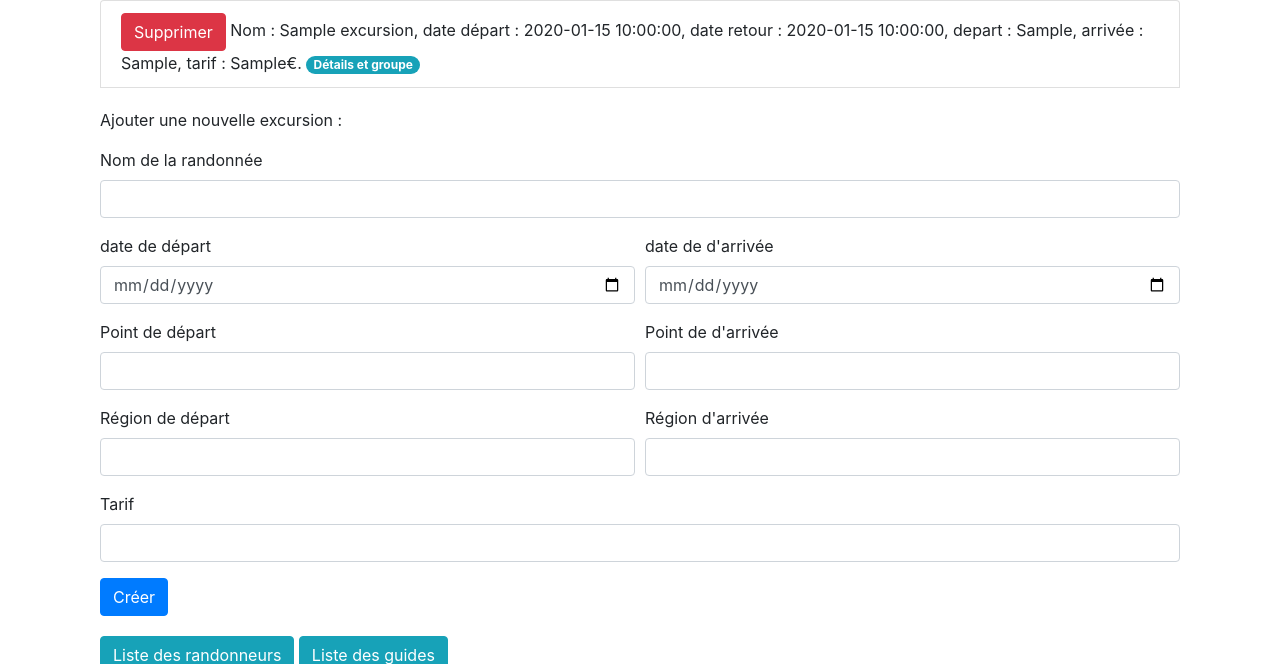
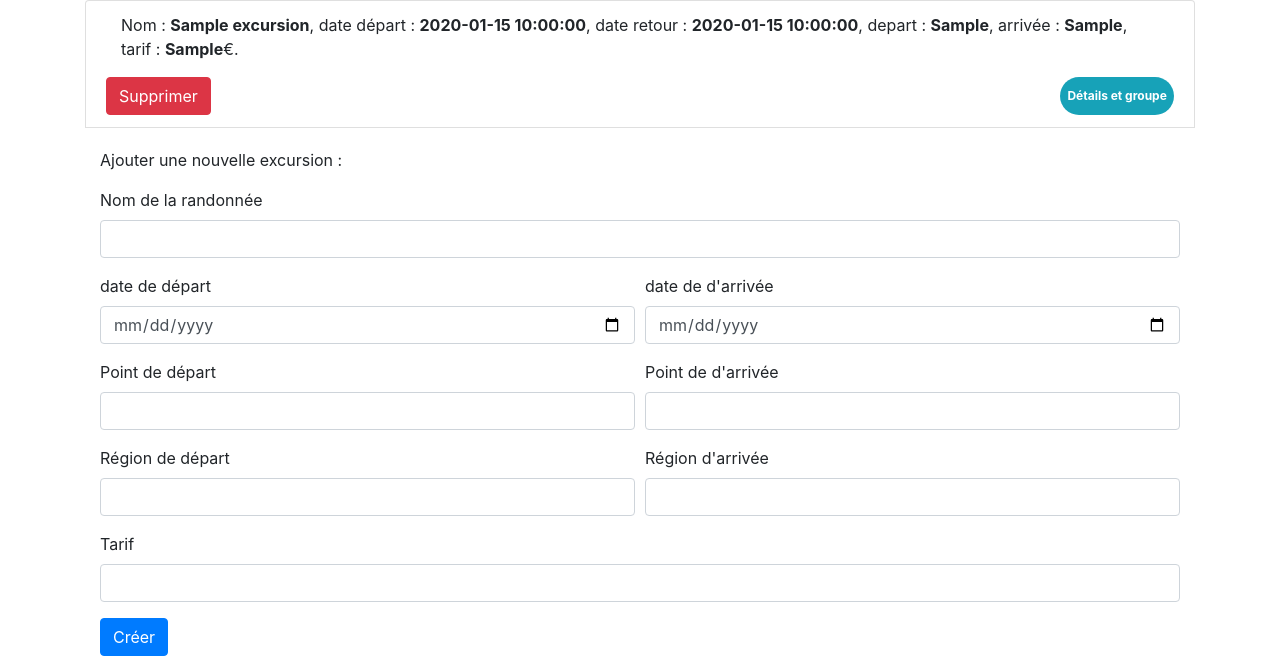
Before and after one commit to AlxandrV/natural_coach, a PHP site: page / in a window 1280 px wide. Shown: the part 64-728 px from the top of the page. Run offline with PHP 8.4, Linux system fonts and the light colour scheme; the visitor is signed in with stand-in values (Sample User, id 1); tables that the repository leaves empty or names only in its code hold one stand-in row (values such as "Sample post").

Commit message:
Update - Ajax insert new excursion

```diff
--- a/ajout.php
+++ b/ajout.php
@@ -35,7 +35,7 @@ if(!empty($_POST['nom_excursion']) && !empty($_POST['date_depart']) && !empty($_
 
     // Réponse Ajax
     $reponse_ajax = $bdd -> query('SELECT * FROM `excursion` ORDER BY id DESC LIMIT 1');
-    //var_dump($reponse_ajax);
+    //var_dump($reponse_ajax)
     $donnees = $reponse_ajax -> fetch();
     echo json_encode($donnees);
 
--- a/index.php
+++ b/index.php
@@ -60,16 +60,25 @@ session_start();
 
             <!-- Liste éxcursion et form pour suppression -->
             <form action="ajout.php" method="POST">
-                <ul class="list-group">
+                <ul class="list-group" id="list">
                 <?php
                 while($donnees = $excursion -> fetch()){
                     ?>
-                    <li class="list-group-item" id="clone">
-                        <button type="submit" name="delete" value="<?php echo $donnees['id']?>" class="btn btn-danger">Supprimer</button> Nom : <span><?php echo $donnees['nom'] ?></span>, date départ : <span><?php echo $donnees['date_depart'] ?></span>, date retour : <span><?php echo $donnees['date_retour'] ?></span>, depart : <span><?php echo $donnees['point_depart'] ?></span>, arrivée : <span><?php echo $donnees['point_arrivee'] ?></span>, tarif : <span><?php echo $donnees['tarif'] ?></span>€. <a href="excursion.php?n=<?php echo $donnees['id'] ?>" class="badge badge-pill badge-info">Détails et groupe</a></li>
+                    <li class="list-group-item row d-flex justify-content-between">
+                        <p class="col-12"> Nom : <span><?php echo $donnees['nom'] ?></span>, date départ : <span><?php echo $donnees['date_depart'] ?></span>, date retour : <span><?php echo $donnees['date_retour'] ?></span>, depart : <span><?php echo $donnees['point_depart'] ?></span>, arrivée : <span><?php echo $donnees['point_arrivee'] ?></span>, tarif : <span><?php echo $donnees['tarif'] ?></span>€.</p>
+                        <button type="submit" name="delete" value="<?php echo $donnees['id']?>" class="btn btn-danger">Supprimer</button>
+                        <a href="excursion.php?n=<?php echo $donnees['id'] ?>" class="badge badge-pill badge-info d-flex align-items-center">Détails et groupe</a>
+                    </li>
                     <?php
                 }
                 ?>
-                <template id="reponse_ajax"></template>
+                <template id="reponse_ajax">
+                    <li class="list-group-item row d-flex justify-content-between" id="clone">
+                        <p class="col-12">Nom : <span></span>, date départ : <span></span>, date retour : <span></span>, depart : <span></span>, arrivée : <span></span>, tarif : <span></span>€.</p>
+                        <button type="submit" name="delete" value="" class="btn btn-danger">Supprimer</button>
+                        <a href="" class="badge badge-pill badge-info d-flex align-items-center">Détails et groupe</a>
+                    </li>
+                </template>
                 </ul>
             </form>
 
--- a/style.css
+++ b/style.css
@@ -19,3 +19,11 @@ margin-left: 5px;
     margin-top: 10px;
     margin-bottom: 10px;
 }
+
+span{
+    font-weight: bold;
+}
+
+#correctif{
+    margin-left: 5px;
+}
```
Also changed, not shown: excursion.php (+4 -6 lines), membre.php (+6 -6 lines).
